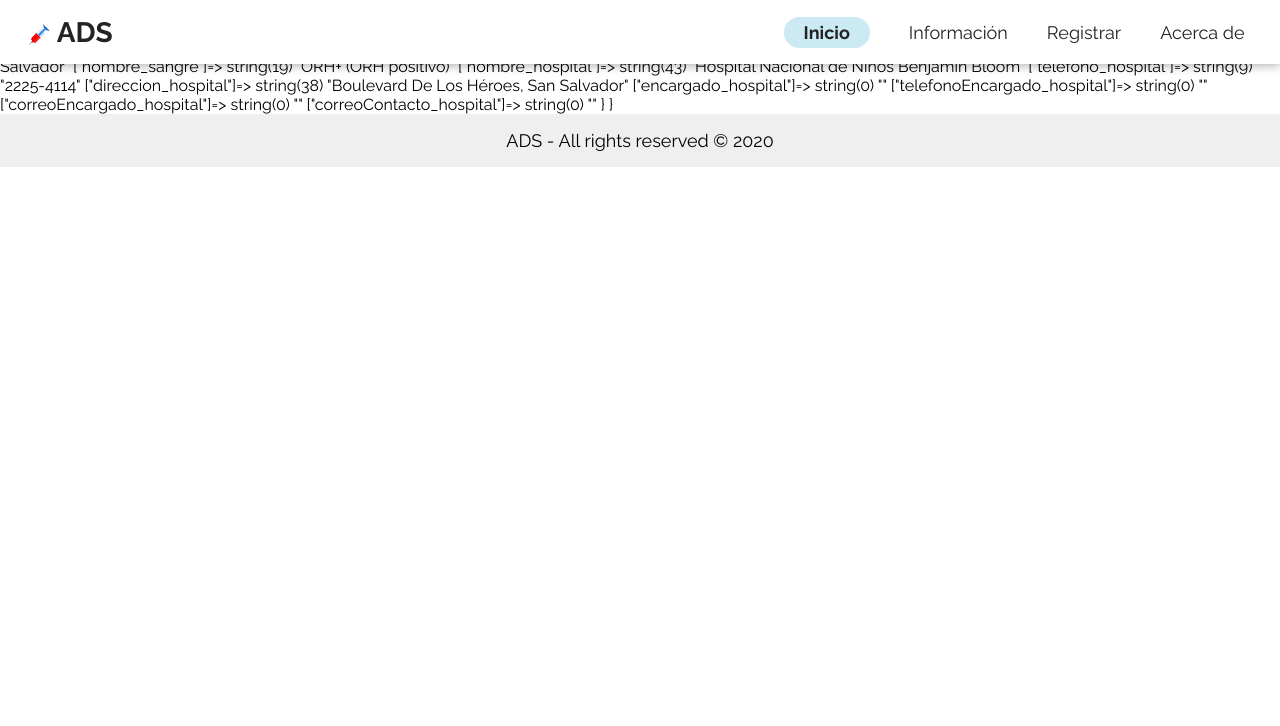
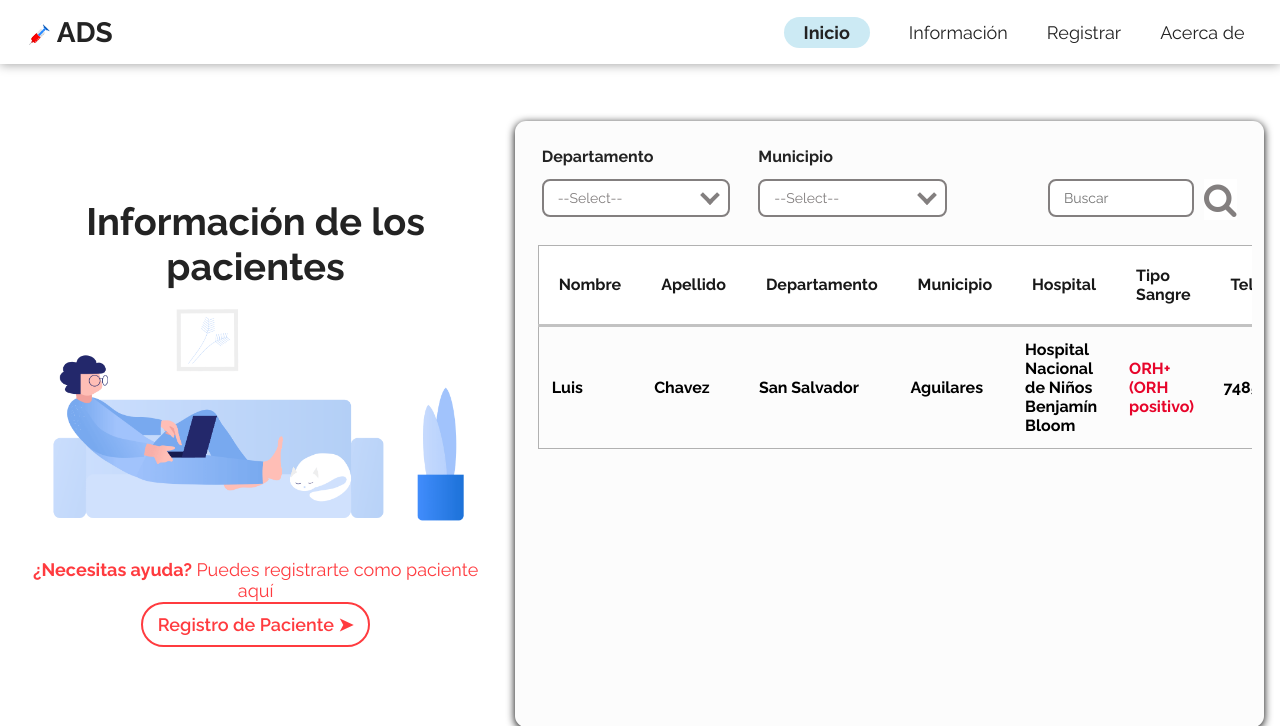
Before and after one commit to Steve-Hndz/UFront-End, a PHP site: page /web/Pacientes/list in a window 1280 px wide. Shown: the top 726 px of the page. Before the commit the page ends 167 px from the top, so only its background shows below. Run offline with PHP 8.4, Linux system fonts and the light colour scheme; data comes from the database, SQL or seed files in the repository; some libraries are stand-ins or nearby versions.

Commit message:
fix: (pacientes) mostrando los datos de pacientes en la vista / proveidos desde el controlador

```diff
--- a/controllers/PacientesController.php
+++ b/controllers/PacientesController.php
@@ -34,9 +34,9 @@ class PacientesController
     }
     $donantes = new Paciente();
     $list = $donantes->list($page, $limit, $filter, $sort);
-    var_dump($list);
+    // var_dump($list);
 
-    // require_once 'views/pacientes.php';
+    require_once 'views/pacientes.php';
   }
 
   public function get()
--- a/views/pacientes.php
+++ b/views/pacientes.php
@@ -21,10 +21,9 @@
 
                         <select>
                             <option>--Select--</option>
-                          <option>Hello 1</option>
-                          <option>Hello 2</option>
-                          <option>Hello 3</option>
-                          <option>Hello 4</option>
+                            <?php foreach ($departamentosList as $departamento) { ?>
+                                <option value="<?= $departamento->id_departamento ?>" <?= ((isset($filter['departamento'])) && $filter['departamento'] == $departamento->id_departamento) ? "selected" :  "" ?>><?= $departamento->nombre_departamento ?></option>
+                            <?php } ?>
                         </select>
                         <div class="select_arrow">
                         </div>
@@ -35,10 +34,9 @@
                     <div class="select">
                         <select>
                             <option>--Select--</option>
-                          <option>Hello 1</option>
-                          <option>Hello 2</option>
-                          <option>Hello 3</option>
-                          <option>Hello 4</option>
+                            <?php foreach ($municipiosList as $municipios) { ?>
+                                <option value="<?=$municipios->nombre_municipio?>"><?=$municipios->nombre_municipio?></option>
+                            <?php } ?>
                         </select>
                         <div class="select_arrow">
                         </div>
@@ -55,7 +53,7 @@
 
 
             <div class="content_table">
-              <table class="table_full">
+                <table class="table_full" id="dataTable">
                     <thead class="title_table">
                         <td data-titulo="nombre"><strong>Nombre</strong></td>
                         <td data-titulo="apellido"><strong>Apellido</strong></td>
@@ -66,17 +64,18 @@
                         <td data-titulo="telefono"><strong>Teléfono</strong></td>
                         <td data-titulo="estado"><strong>Estado</strong></td>
                     </thead>
-                  <?php foreach ($list as $donante) : ?>
+                    <?php foreach ($list as $paciente) : ?>
                         <tbody>
                             <tr class="body_table">
-                          <td data-titulo="Nombre: "><strong><?php echo $donante->nombre_donante ?></strong></td>
-                          <td data-titulo="Apellido: "><strong><?php echo $donante->apellido_donante ?></strong></td>
-                          <td data-titulo="Departamento: "><strong>---</strong></td>
-                          <td data-titulo="Municipio: "><strong>---</strong></td>
-                          <td data-titulo="Hospital"><strong>---</strong></td>
-                          <td data-titulo="Tipo de Sangre: " class="tipe_blood"><strong>---</strong></td>
-                          <td data-titulo="Telefono: "><strong><?php echo $donante->telefono_donante ?></strong></td>
-                          <td data-titulo="Estado: "><strong><?php echo $donante->estado_donante ?></strong></td>
+                                <td data-titulo="Nombre: "><strong><?php echo $paciente->nombre_paciente ?></strong></td>
+                                <td data-titulo="Apellido: "><strong><?php echo $paciente->apellido_paciente ?></strong></td>
+                                <td data-titulo="Departamento: "><strong> <?php echo $paciente->nombre_departamento ?> </strong></td>
+                                <td data-titulo="Municipio: "><strong><?php echo $paciente->nombre_municipio ?></strong></td>
+
+                                <td data-titulo="Hospital"><strong><?php echo $paciente->nombre_hospital ?></strong></td>
+                                <td data-titulo="Tipo de Sangre: " class="tipe_blood"><strong><?php echo $paciente->nombre_sangre ?></strong></td>
+                                <td data-titulo="Telefono: "><strong><?php echo $paciente->telefono_paciente ?></strong></td>
+                                <td data-titulo="Estado: "><strong><?php echo $paciente->estado_paciente ?></strong></td>
                             </tr>
                         </tbody>
                     <?php endforeach; ?>
```
Also changed, not shown: views/donantes.php (+6 -5 lines). Lines whose indentation alone changed are shown as unchanged.
